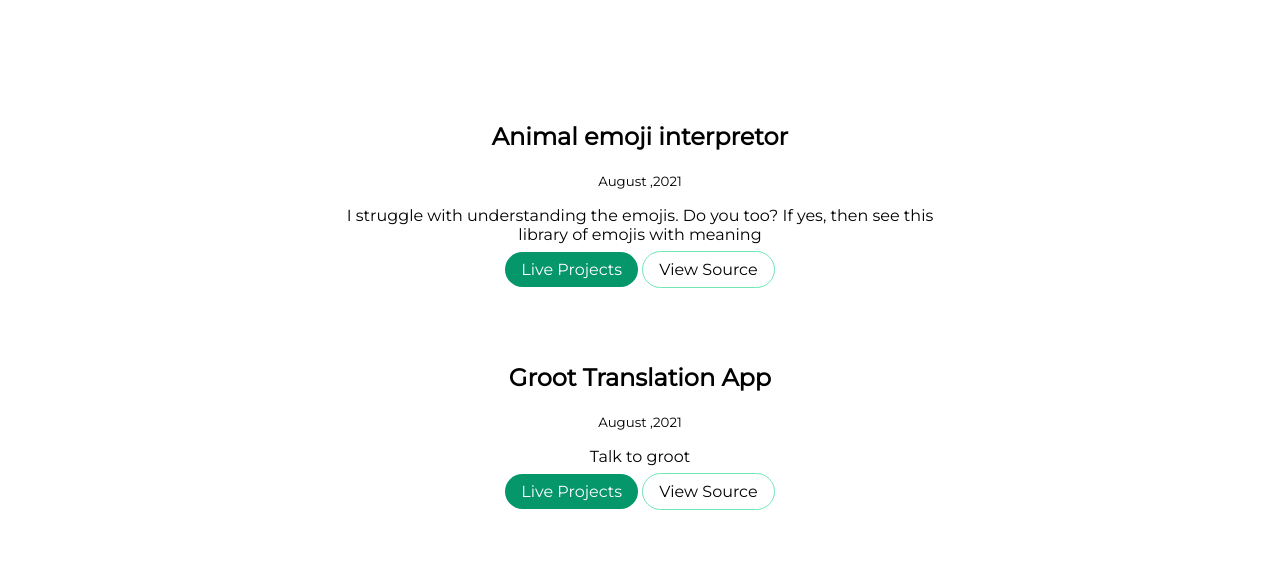
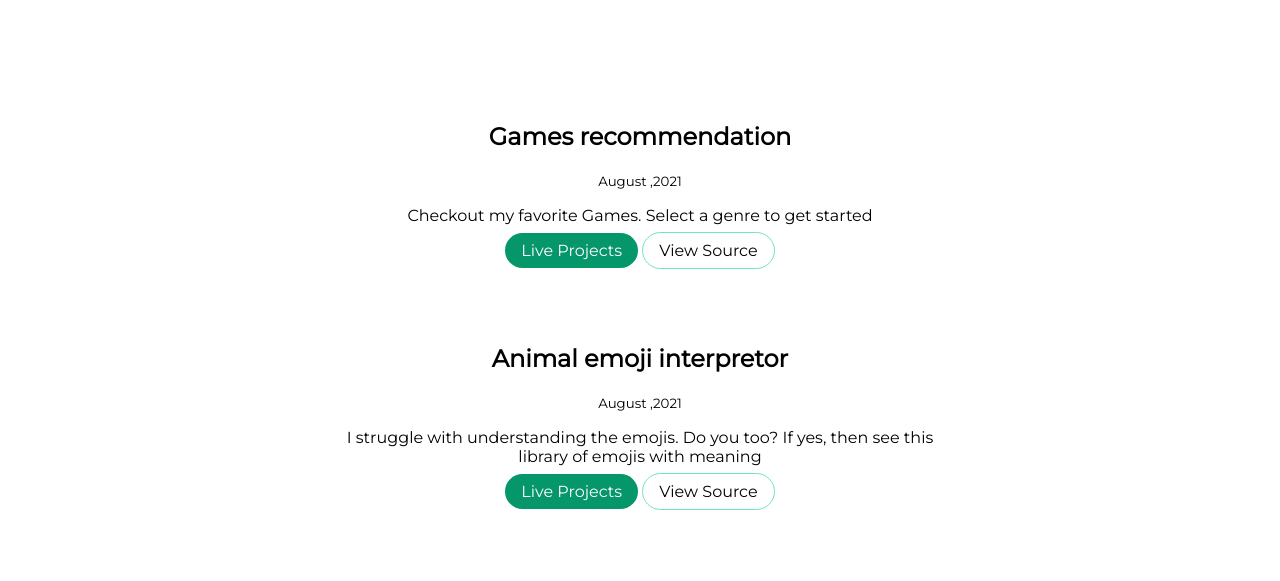
Before and after one commit to Gauravscriptx/gaurav-portfolio, a plain HTML site: page projects.html in a window 1280 px wide. Shown: the part 210-791 px from the top of the page. Drawn offline with Linux system fonts and the light colour scheme.

Commit message:
Update projects.html

```diff
--- a/projects.html
+++ b/projects.html
@@ -103,6 +103,21 @@
         </li>
       </div>
     </section>
+    <section class="section">
+      <div class="container container-center">
+        <li>
+
+          <h1>Games recommendation</h1>
+          <small>August ,2021</small>
+          <p>Checkout my favorite Games. Select a genre to get started</p>
+          <a class="link link-primary" target="_blank" rel="noopener noreferrer"
+            href="https://l0bku.csb.app/">Live Projects</a>
+          <a class="link link-secondary" target="_blank" rel="noopener noreferrer"
+            href="https://github.com/Gauravscriptx/Games-recommendation">View Source</a>
+
+        </li>
+      </div>
+    </section>
 
   </ul>
 
```
